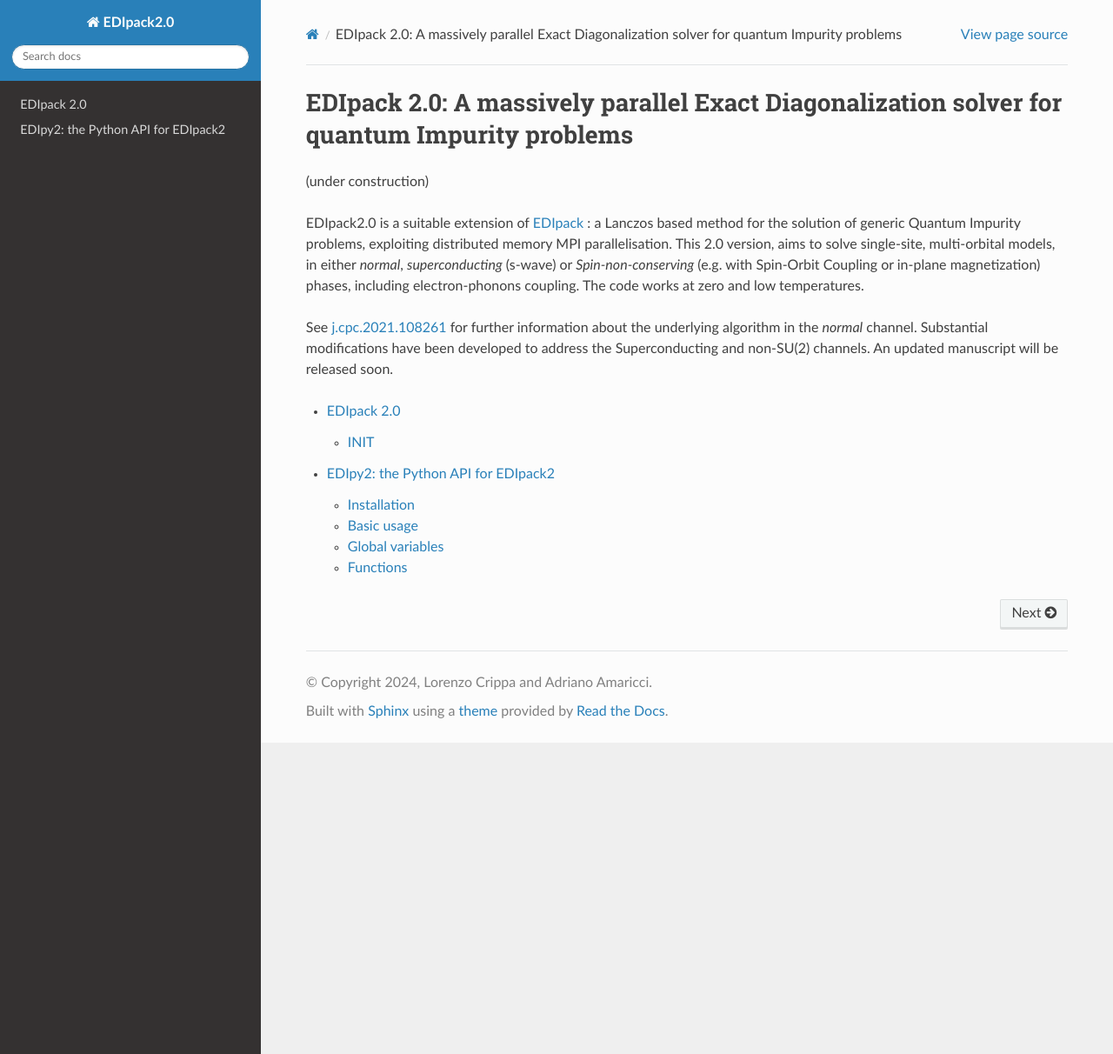
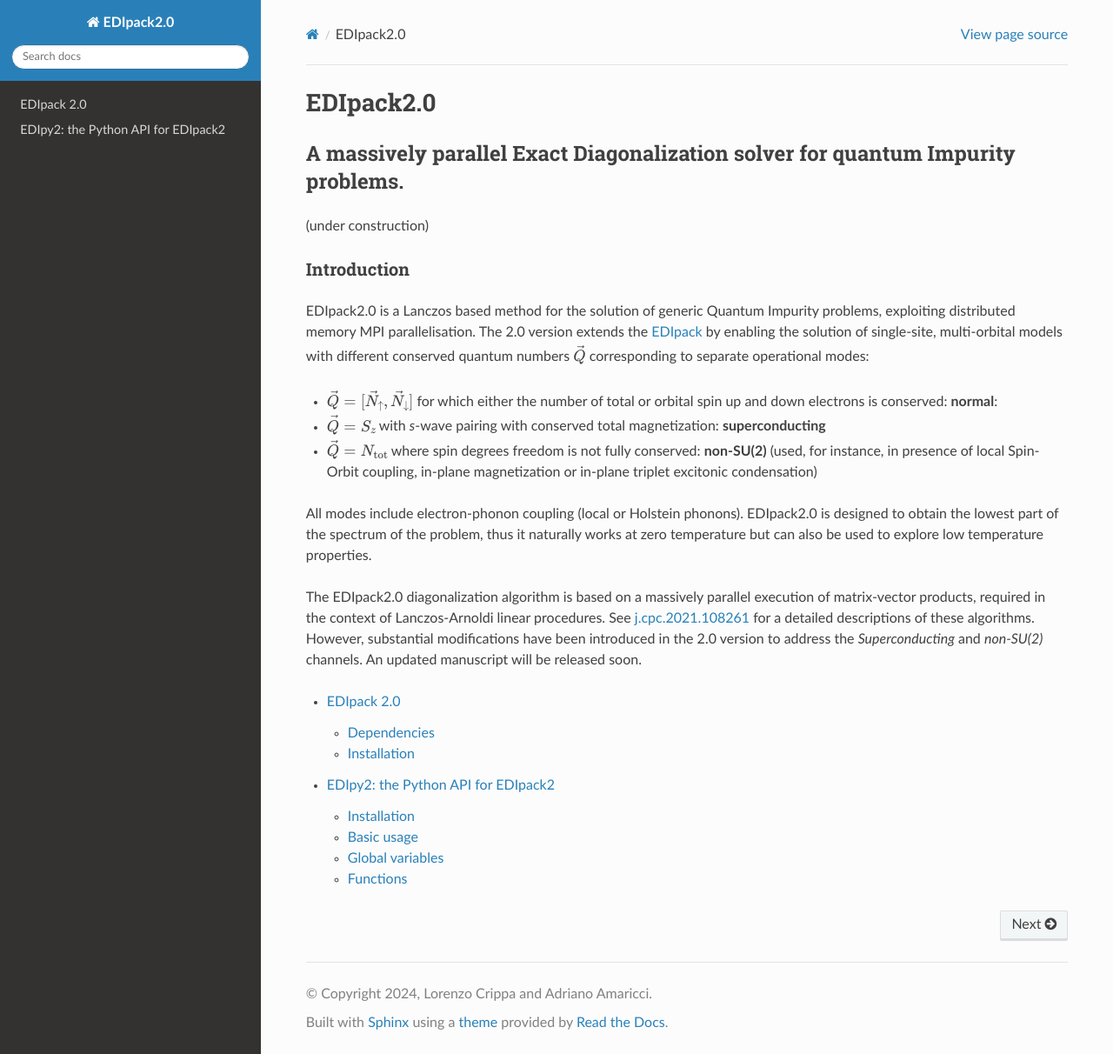
Before and after one commit to aamaricci/EDIpack2.0, a Sphinx documentation site: the page built from doc/index.rst, in a window 1280 px wide and 1212 px high. Shown: the whole window at 87% size. Built offline with Sphinx 7.4.7 and the Read the Docs theme 3.1.0, drawn with Linux system fonts in a browser that asks for light colours.

```diff
--- a/doc/conf.py
+++ b/doc/conf.py
@@ -31,7 +31,7 @@ author = u'Lorenzo Crippa and Adriano Amaricci'
 # The short X.Y version
 version = u''
 # The full version, including alpha/beta/rc tags
-release = u''
+release = u'beta 0.0.1'
 
 
 # -- General configuration ---------------------------------------------------
@@ -88,7 +88,7 @@ language = "en"
 exclude_patterns = []
 
 # The name of the Pygments (syntax highlighting) style to use.
-pygments_style = None
+pygments_style = 'sphinx'
 
 
 # -- Options for HTML output -------------------------------------------------
@@ -96,9 +96,6 @@ pygments_style = None
 # The theme to use for HTML and HTML Help pages.  See the documentation for
 # a list of builtin themes.
 #
-#html_theme = 'sphinxdoc'
-#html_theme = 'classic'
-#html_theme = 'alabaster'
 html_theme = 'sphinx_rtd_theme'
 html_css_files = [
     'css/custom.css',
--- a/doc/index.rst
+++ b/doc/index.rst
@@ -1,19 +1,44 @@
-EDIpack 2.0: A massively parallel Exact Diagonalization solver for quantum Impurity problems
-============================================================================================================
+EDIpack2.0
+################
+
+A massively parallel Exact Diagonalization solver for quantum Impurity problems.
+***************************************************************************************************************
 
 (under construction)
 
-EDIpack2.0 is a suitable extension of `EDIpack
-<https://github.com/aamaricci/EDIpack>`_ : a  Lanczos based method
+Introduction
+===============
+
+EDIpack2.0 is a Lanczos based method
 for the solution of generic Quantum Impurity problems,  exploiting distributed memory MPI parallelisation.
-This 2.0 version, aims to solve single-site, multi-orbital models, in either  *normal*, *superconducting* (s-wave) or *Spin-non-conserving* (e.g. with Spin-Orbit Coupling or in-plane magnetization) phases, including electron-phonons coupling. The code works at zero and low temperatures.
+The 2.0 version extends the `EDIpack <https://github.com/aamaricci/EDIpack>`_ by enabling the solution of
+single-site, multi-orbital models with different conserved
+quantum numbers :math:`\vec{Q}` corresponding to separate operational modes:
 
-See
-`j.cpc.2021.108261 <https://doi.org/10.1016/j.cpc.2021.108261>`_
-for further information about the underlying algorithm in the *normal*
-channel.
-Substantial modifications have been developed to address the Superconducting and non-SU(2) channels.
+* :math:`\vec{Q}=[\vec{N}_\uparrow,\vec{N}_\downarrow]` for which
+  either the number of total or orbital spin up and down electrons is
+  conserved: **normal**:
+* :math:`\vec{Q}=S_z`  with *s*-wave pairing with conserved total
+  magnetization:  **superconducting**
+* :math:`\vec{Q}=N_{\rm tot}`  where spin degrees
+  freedom is not fully conserved:  **non-SU(2)**
+  (used, for instance, in presence of local Spin-Orbit coupling, in-plane magnetization or in-plane triplet excitonic condensation)
+
+All modes include electron-phonon coupling (local or Holstein
+phonons). EDIpack2.0  is designed to obtain the lowest part of the
+spectrum of the problem, thus it naturally works at zero temperature
+but can also be used to explore low temperature properties.
+
+The EDIpack2.0 diagonalization algorithm is based on a massively
+parallel execution of matrix-vector products, required in the context
+of Lanczos-Arnoldi linear procedures.  See `j.cpc.2021.108261
+<https://doi.org/10.1016/j.cpc.2021.108261>`_ for a detailed
+descriptions of these algorithms.
+However, substantial modifications have been introduced in the 2.0
+version to address the *Superconducting* and *non-SU(2)* channels.
 An updated manuscript will be released soon.
+
+
 
 
 .. toctree::
```
Also changed, not shown: README.md (+3 -11 lines), doc/fortran_src/01_dependencies.rst (added, +12 -0 lines), doc/fortran_src/02_installation.rst (added, +102 -0 lines), doc/fortran_src/edipack2.rst (+2 -7 lines).
